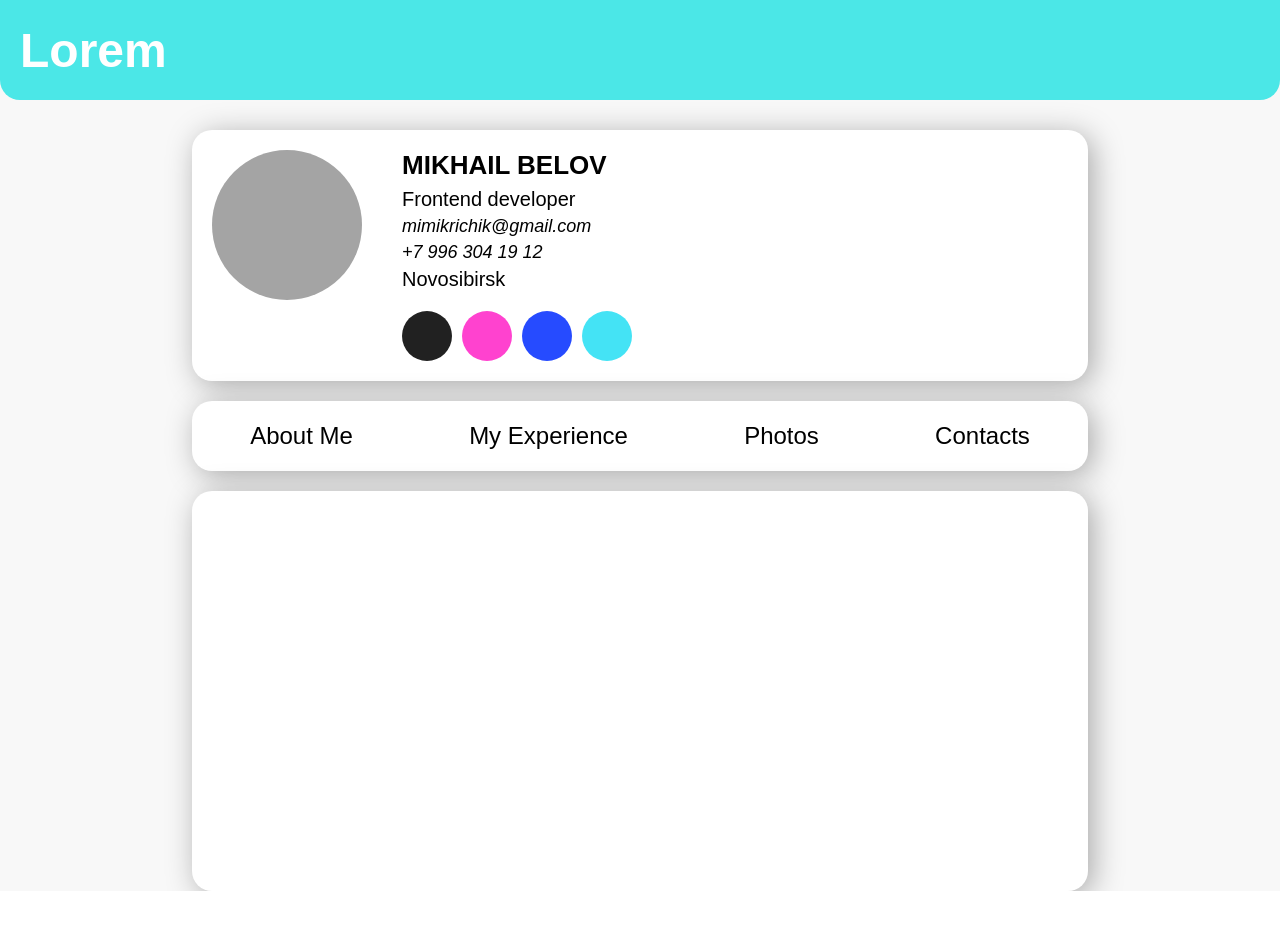
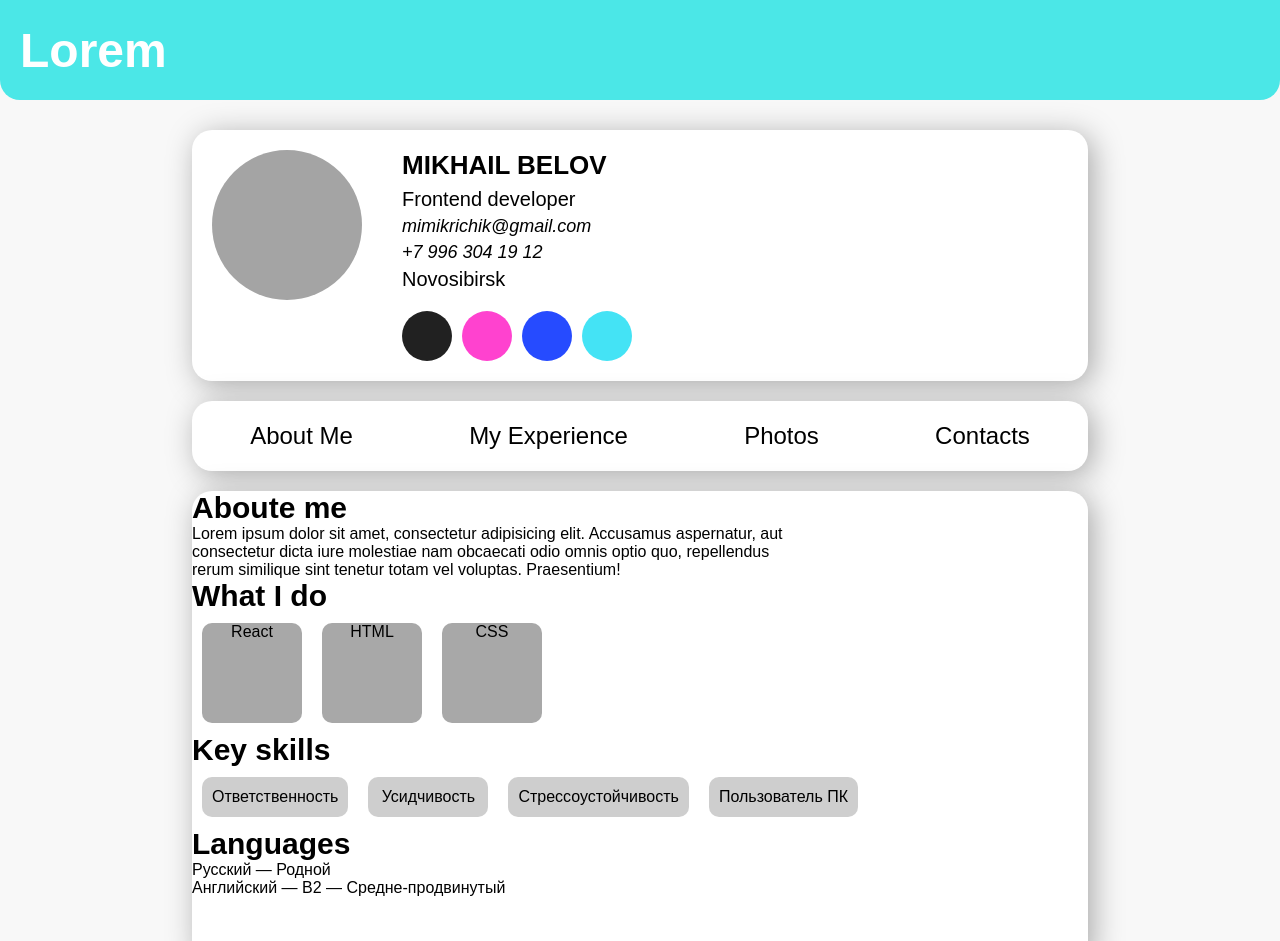
Before and after one commit to Wendiboy/belovCV, a React app: page / in a window 1280 px wide. Shown: the top 941 px of the page. Before the commit the page ends 891 px from the top, so only its background shows below. Built offline with nearby package versions, Linux system fonts and the light colour scheme.

Commit message:
add AboutMe component

```diff
--- /dev/null
+++ b/src/components/Content/AboutMe/AboutMe.css
@@ -0,0 +1,48 @@
+.AboutMe{
+    width: 100%;
+    height: 100px;
+}
+
+.AboutMe__header{
+    font-weight: bold;
+    font-size: 30px;
+}
+
+.AboutMe__text{
+    width: 600px;
+}
+
+.technologies_list{
+    display: flex;
+
+}
+
+.technologies__elem{
+    background-color: #a8a8a8;
+    border-radius: 10px;
+    width: 100px;
+    height: 100px;
+    margin: 10px;
+    display: flex;
+    justify-content: center;
+}
+
+.skills_list{
+    display: flex;
+    align-content: center;
+    min-height: 40px;
+
+}
+
+.skills__elem{
+    display: flex;
+    align-items: center;
+    background-color: #cecece;
+    border-radius: 10px;
+    min-width: 100px;
+    min-height: 40px;
+    margin: 10px;
+    padding: 0 10px;
+    display: flex;
+    justify-content: center;
+}
--- /dev/null
+++ b/src/components/Content/AboutMe/AbouteMe.jsx
@@ -0,0 +1,32 @@
+import React from "react";
+import './AboutMe.css';
+
+const AboutMe = () => {
+    return (
+        <div className='AboutMe'>
+            <h2 className='AboutMe__header'>Aboute me</h2>
+            <p className='AboutMe__text'>Lorem ipsum dolor sit amet, consectetur adipisicing elit. Accusamus
+                aspernatur, aut consectetur dicta iure molestiae nam obcaecati odio omnis optio quo,
+                repellendus rerum similique sint tenetur totam vel voluptas. Praesentium!
+            </p>
+            <h2 className='AboutMe__header'>What I do</h2>
+            <div className='technologies_list'>
+                <div className='technologies__elem'>React</div>
+                <div className='technologies__elem'>HTML</div>
+                <div className='technologies__elem'>CSS</div>
+            </div>
+            <h2 className='AboutMe__header'>Key skills</h2>
+            <div className='skills_list'>
+                <div className='skills__elem'>Ответственность</div>
+                <div className='skills__elem'>Усидчивость</div>
+                <div className='skills__elem'>Стрессоустойчивость</div>
+                <div className='skills__elem'>Пользователь ПК</div>
+            </div>
+            <h2 className='AboutMe__header'>Languages</h2>
+                <div className='lang__item'>Русский — Родной</div>
+                <div className='lang__item'>Английский — B2 — Средне-продвинутый</div>
+        </div>
+    )
+}
+
+export default AboutMe
--- a/src/components/Content/Content.css
+++ b/src/components/Content/Content.css
@@ -1,6 +1,6 @@
 .Content{
     width: 70%;
-    min-height: 400px;
+    min-height: 470px;
     border-radius: 20px;
     background-color: #ffffff;
     box-shadow: #a8a8a8 5px 5px 30px;
--- a/src/components/Content/Content.jsx
+++ b/src/components/Content/Content.jsx
@@ -1,9 +1,11 @@
 import React from "react";
 import './Content.css';
+import AbouteMe from "./AboutMe/AbouteMe.jsx";
 
 const Content = () => {
     return (
         <div className='Content'>
+            <AbouteMe />
 
         </div>
     )
```
